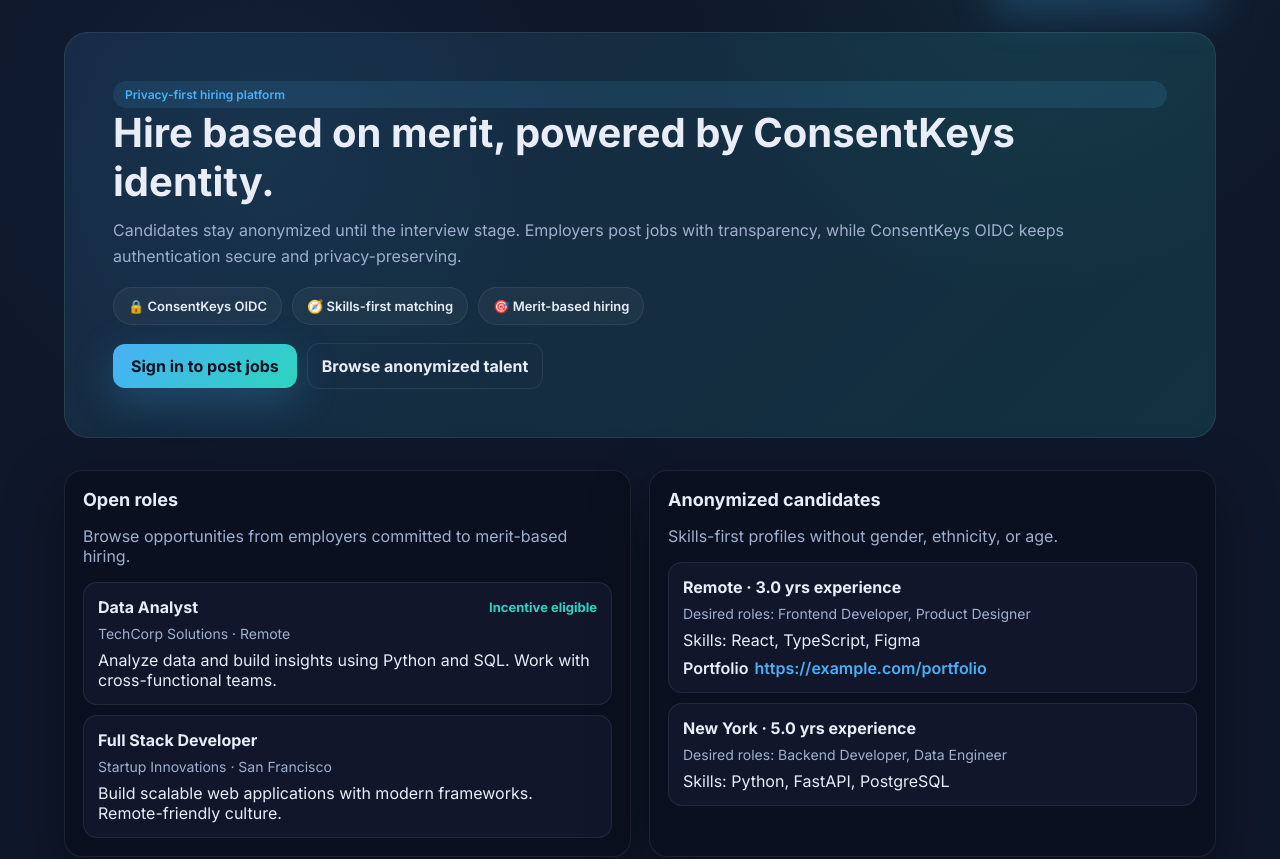
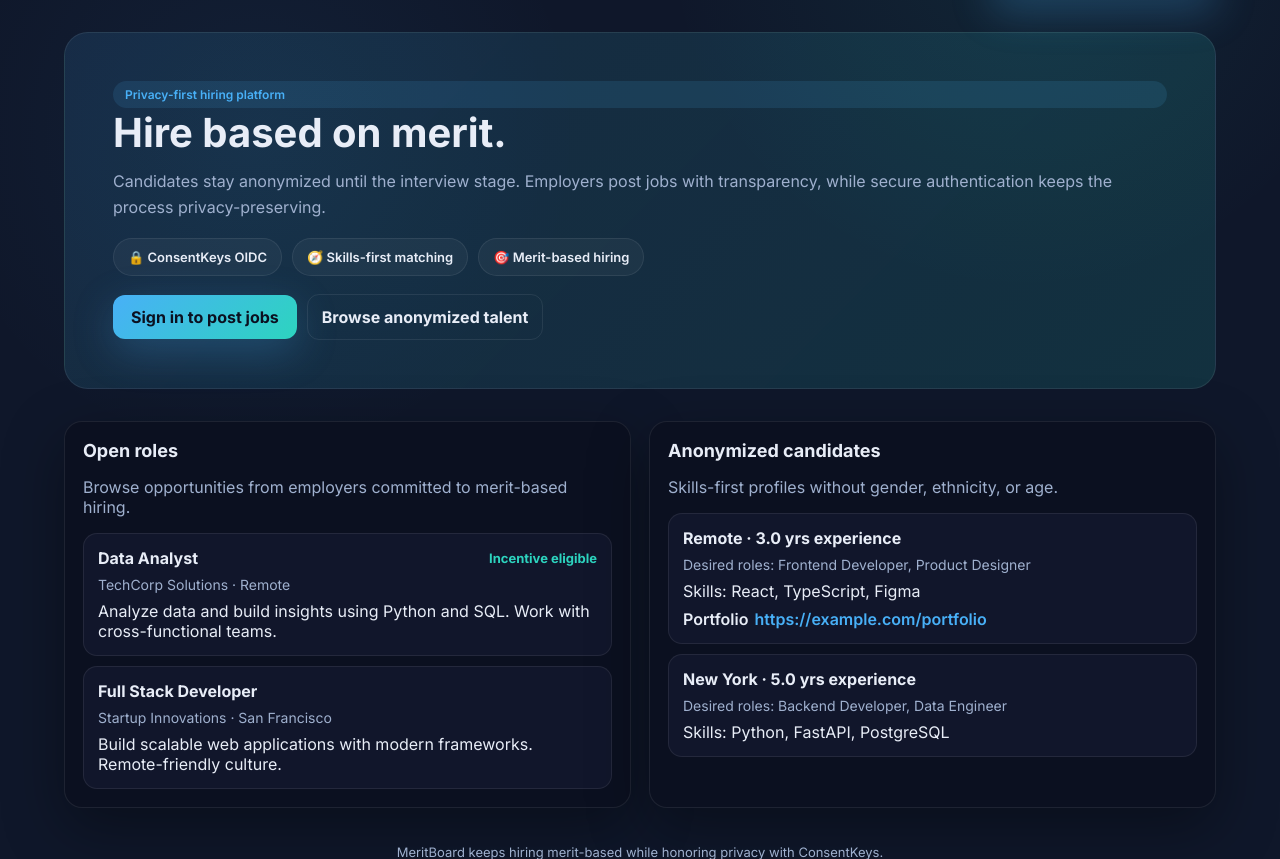
Before and after one commit to automatethething/meritboard, a FastAPI app: page / in a window 1280 px wide. Shown: the part 68-927 px from the top of the page. Run offline with FastAPI, Linux system fonts and the light colour scheme.

Commit message:
Simplify hero headline to focus on merit-based hiring

```diff
--- a/templates/index.html
+++ b/templates/index.html
@@ -177,10 +177,10 @@
         <section class="hero">
             <div>
                 <div class="pill">Privacy-first hiring platform</div>
-                <h1>Hire based on merit, powered by ConsentKeys identity.</h1>
+                <h1>Hire based on merit.</h1>
                 <p>
                     Candidates stay anonymized until the interview stage. Employers post jobs with transparency,
-                    while ConsentKeys OIDC keeps authentication secure and privacy-preserving.
+                    while secure authentication keeps the process privacy-preserving.
                 </p>
                 <div class="badge-row">
                     <span class="badge">🔒 ConsentKeys OIDC</span>
```
